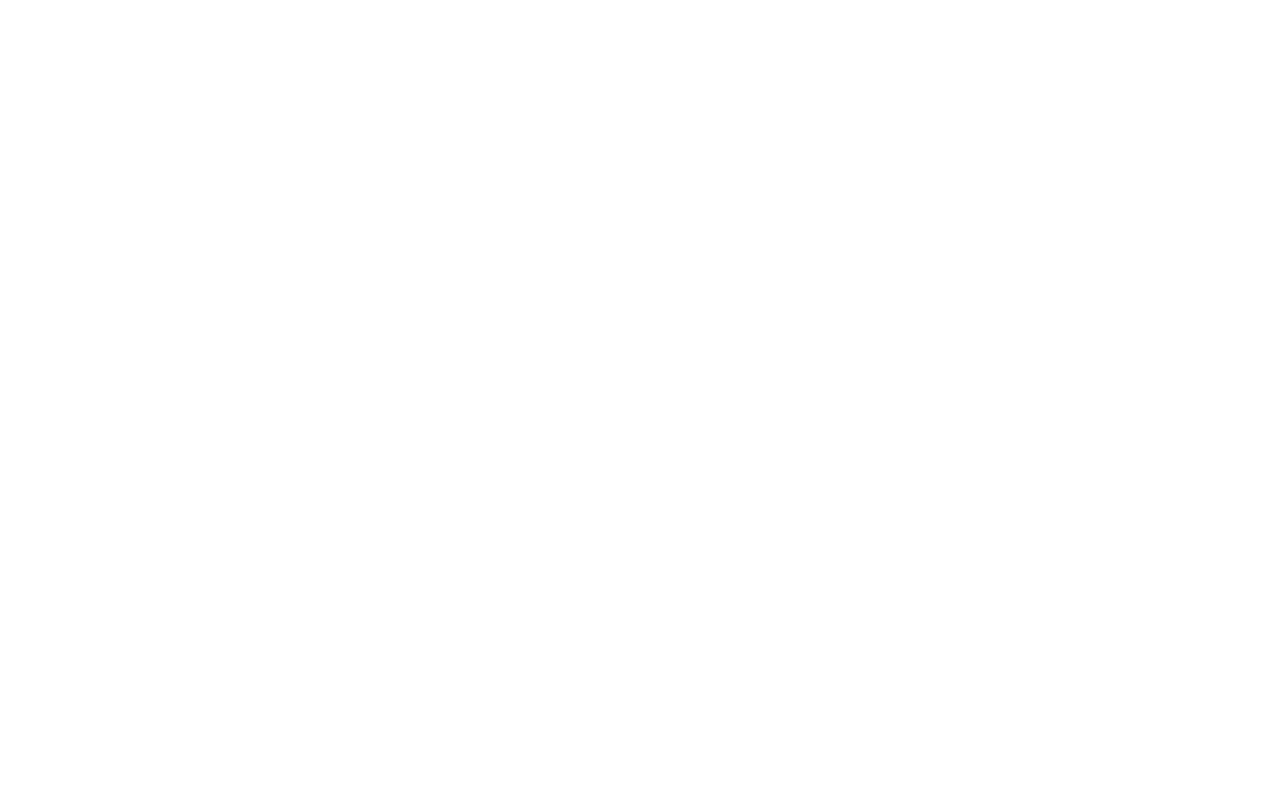
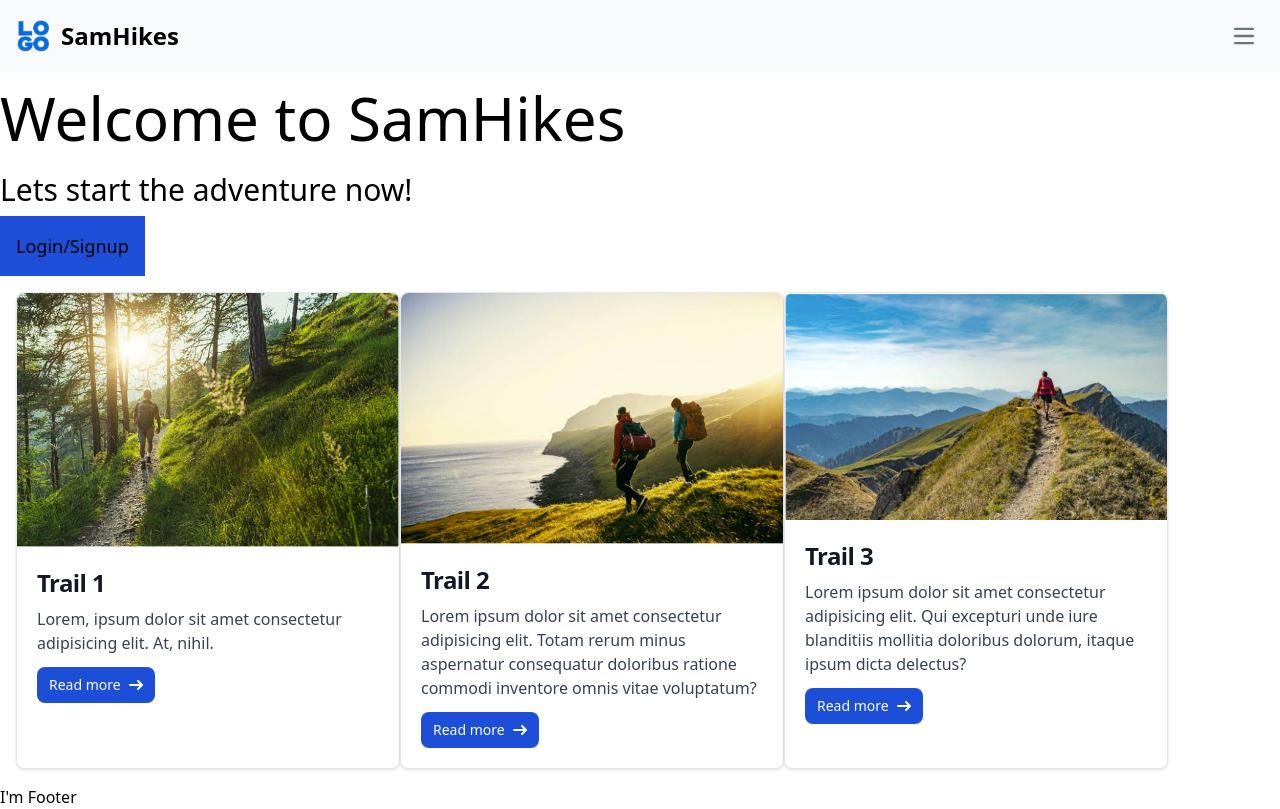
Before and after one commit to goatlee0831/demo05_lee_sam, a plain HTML site: page index.html in a window 1280 px wide. Drawn offline with nearby package versions, Linux system fonts and the light colour scheme.

Commit message:
updated website

```diff
--- a/index.html
+++ b/index.html
@@ -3,37 +3,107 @@
 
 <head>
     <title>My BCIT Project</title>
-    <meta name="comp1800 template" content="My 1800 App">
-
-    <!-- Required meta tags -->
+    <meta name="comp1800 template" content="My 1800 App width=device-width, initial-scale=1.0">
     <meta charset="utf-8">
     <meta name="viewport" content="width=device-width, initial-scale=1">
-
-    <!-- Bootstrap Library CSS CDN go here -->
-    <!-- Boostrap Library JS CDN  go here -->
-
-    <!-- Other libraries go here -->
-
-    <!-- Link to styles of your own -->
-    <!-- <link rel="stylesheet" href="./styles/style.css"> -->
-
+    <script src="https://cdn.tailwindcss.com"></script>
 </head>
 
 <body>
-
-    <!------------------------------>
-    <!-- Your HTML Layout go here -->
-    <!------------------------------>
-    <!-- Stuff for body goes here -->
-
-
-    <!---------------------------------------------->
-    <!-- Your own JavaScript functions go here    -->
-    <!---------------------------------------------->
-
-    <!-- Link to scripts of your own -->
-    <!-- <script src="./scripts/script.js"></script> -->
-
+<header>
+    <nav class="border-gray-200 bg-gray-50 dark:bg-gray-800 dark:border-gray-700">
+        <div class="max-w-screen-xl flex flex-wrap items-center justify-between mx-auto p-4">
+            <a href="#" class="flex items-center space-x-3 rtl:space-x-reverse">
+                <img src="./images/logo.jpg" class="h-8" alt="logo" />
+                <span class="self-center text-2xl font-semibold whitespace-nowrap dark:text-white">SamHikes</span>
+            </a>
+            <button data-collapse-toggle="navbar-hamburger" type="button" class="inline-flex items-center justify-center p-2 w-10 h-10 text-sm text-gray-500 rounded-lg hover:bg-gray-100 focus:outline-none focus:ring-2 focus:ring-gray-200 dark:text-gray-400 dark:hover:bg-gray-700 dark:focus:ring-gray-600" aria-controls="navbar-hamburger" aria-expanded="false">
+                <span class="sr-only">Open main menu</span>
+                <svg class="w-5 h-5" aria-hidden="true" xmlns="http://www.w3.org/2000/svg" fill="none" viewBox="0 0 17 14">
+                    <path stroke="currentColor" stroke-linecap="round" stroke-linejoin="round" stroke-width="2" d="M1 1h15M1 7h15M1 13h15"/>
+                </svg>
+            </button>
+            <div class="hidden w-full" id="navbar-hamburger">
+                <ul class="flex flex-col font-medium mt-4 rounded-lg bg-gray-50 dark:bg-gray-800 dark:border-gray-700">
+                    <li>
+                        <a href="#" class="block py-2 px-3 text-white bg-blue-700 rounded dark:bg-blue-600" aria-current="page">Home</a>
+                    </li>
+                    <li>
+                        <a href="#" class="block py-2 px-3 text-gray-900 rounded hover:bg-gray-100 dark:text-gray-400 dark:hover:bg-gray-700 dark:hover:text-white">Services</a>
+                    </li>
+                    <li>
+                        <a href="#" class="block py-2 px-3 text-gray-900 rounded hover:bg-gray-100 dark:text-gray-400 md:dark:hover:text-white dark:hover:bg-gray-700 dark:hover:text-white">Pricing</a>
+                    </li>
+                    <li>
+                        <a href="#" class="block py-2 px-3 text-gray-900 rounded hover:bg-gray-100 dark:text-gray-400 dark:hover:bg-gray-700 dark:hover:text-white">Contact</a>
+                    </li>
+                </ul>
+            </div>
+        </div>
+    </nav>
+    <div class="container mx-auto">
+        <h1 class="text-6xl py-4">Welcome to SamHikes</h1>
+        <h1 class="text-3xl py-2">Lets start the adventure now!</h1>
+        <a href="#" class="inline-block text-lg p-4 bg-blue-700 hover:bg-cyan-300">
+        Login/Signup
+    </a>
+</div>
+</header>
+    <main class="flex flex-col md:flex-row container mx-auto m-4 md:px-4">
+        <div class="max-w-sm bg-white border border-gray-200 rounded-lg shadow dark:bg-gray-800 dark:border-gray-700">
+        <a href="#">
+            <img class="rounded-t-lg" src="./images/hike1.jpg" alt="" />
+        </a>
+        <div class="p-5">
+        <a href="#">
+            <h5 class="mb-2 text-2xl font-bold tracking-tight text-gray-900 dark:text-white">Trail 1</h5>
+        </a>
+        <p class="mb-3 font-normal text-gray-700 dark:text-gray-400">Lorem, ipsum dolor sit amet consectetur adipisicing elit. At, nihil.</p>
+        <a href="#" class="inline-flex items-center px-3 py-2 text-sm font-medium text-center text-white bg-blue-700 rounded-lg hover:bg-blue-800 focus:ring-4 focus:outline-none focus:ring-blue-300 dark:bg-blue-600 dark:hover:bg-blue-700 dark:focus:ring-blue-800">
+            Read more
+            <svg class="rtl:rotate-180 w-3.5 h-3.5 ms-2" aria-hidden="true" xmlns="http://www.w3.org/2000/svg" fill="none" viewBox="0 0 14 10">
+                <path stroke="currentColor" stroke-linecap="round" stroke-linejoin="round" stroke-width="2" d="M1 5h12m0 0L9 1m4 4L9 9"/>
+            </svg>
+        </a>
+    </div>
+        </div>
+        <div class="max-w-sm bg-white border border-gray-200 rounded-lg shadow dark:bg-gray-800 dark:border-gray-700">
+        <a href="#">
+            <img class="rounded-t-lg" src="./images/hike2.jpg" alt="" />
+        </a>
+        <div class="p-5">
+        <a href="#">
+            <h5 class="mb-2 text-2xl font-bold tracking-tight text-gray-900 dark:text-white">Trail 2</h5>
+        </a>
+        <p class="mb-3 font-normal text-gray-700 dark:text-gray-400">Lorem ipsum dolor sit amet consectetur adipisicing elit. Totam rerum minus aspernatur consequatur doloribus ratione commodi inventore omnis vitae voluptatum?</p>
+        <a href="#" class="inline-flex items-center px-3 py-2 text-sm font-medium text-center text-white bg-blue-700 rounded-lg hover:bg-blue-800 focus:ring-4 focus:outline-none focus:ring-blue-300 dark:bg-blue-600 dark:hover:bg-blue-700 dark:focus:ring-blue-800">
+            Read more
+            <svg class="rtl:rotate-180 w-3.5 h-3.5 ms-2" aria-hidden="true" xmlns="http://www.w3.org/2000/svg" fill="none" viewBox="0 0 14 10">
+                <path stroke="currentColor" stroke-linecap="round" stroke-linejoin="round" stroke-width="2" d="M1 5h12m0 0L9 1m4 4L9 9"/>
+            </svg>
+        </a>
+    </div>
+        </div>
+        <div class="max-w-sm bg-white border border-gray-200 rounded-lg shadow dark:bg-gray-800 dark:border-gray-700">
+    <a href="#">
+        <img class="rounded-t-lg" src="./images/hike3.jpg" alt="" />
+    </a>
+    <div class="p-5">
+        <a href="#">
+            <h5 class="mb-2 text-2xl font-bold tracking-tight text-gray-900 dark:text-white">Trail 3</h5>
+        </a>
+        <p class="mb-3 font-normal text-gray-700 dark:text-gray-400">Lorem ipsum dolor sit amet consectetur adipisicing elit. Qui excepturi unde iure blanditiis mollitia doloribus dolorum, itaque ipsum dicta delectus?</p>
+        <a href="#" class="inline-flex items-center px-3 py-2 text-sm font-medium text-center text-white bg-blue-700 rounded-lg hover:bg-blue-800 focus:ring-4 focus:outline-none focus:ring-blue-300 dark:bg-blue-600 dark:hover:bg-blue-700 dark:focus:ring-blue-800">
+            Read more
+            <svg class="rtl:rotate-180 w-3.5 h-3.5 ms-2" aria-hidden="true" xmlns="http://www.w3.org/2000/svg" fill="none" viewBox="0 0 14 10">
+                <path stroke="currentColor" stroke-linecap="round" stroke-linejoin="round" stroke-width="2" d="M1 5h12m0 0L9 1m4 4L9 9"/>
+            </svg>
+        </a>
+    </div>
+</main>
+<footer>
+    <h1> I'm Footer</h1>
+</footer>
 </body>
 
 </html>
```
Also changed, not shown: tailwind.config.js (added).
